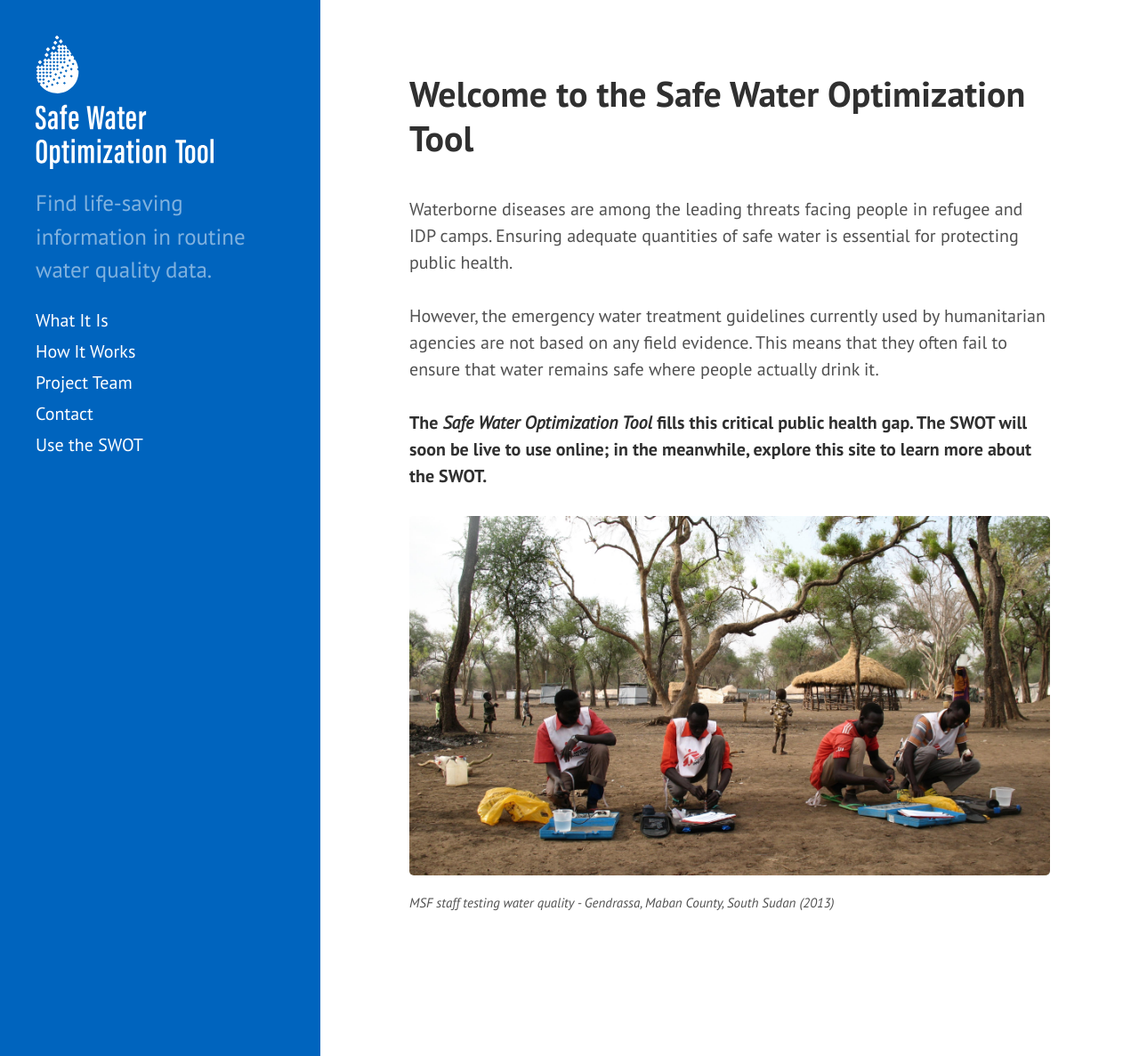
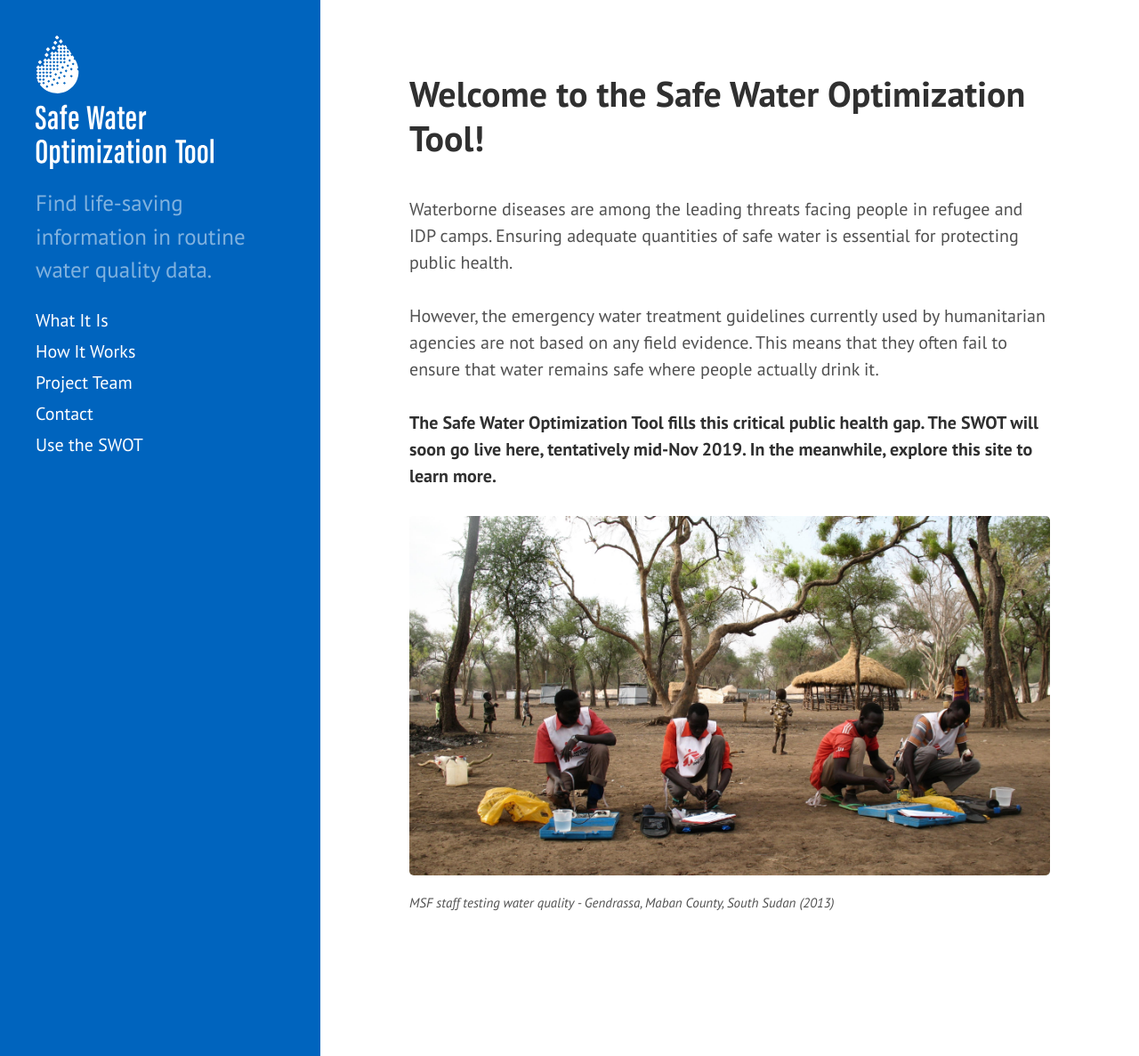
Before and after one commit to safeh2o/swot-infopage, a Jekyll site: the page built from index.html, in a window 1280 px wide and 1187 px high. Shown: the whole window at 89% size. Built offline with Jekyll 4.4.1, drawn with Linux system fonts in a browser that asks for light colours; Markdown is read by kramdown in place of the engine named in the settings; the list of posts is cut into pages by our own code.

Commit message:
Update index.html

```diff
--- a/index.html
+++ b/index.html
@@ -1,13 +1,13 @@
 ---
 layout: page
-title: Welcome to the Safe Water Optimization Tool
+title: Welcome to the Safe Water Optimization Tool!
 ---
 <br>
 Waterborne diseases are among the leading threats facing people in refugee and IDP camps. Ensuring adequate quantities of safe water is essential for protecting public health.<br>
 <br>
 However, the emergency water treatment guidelines currently used by humanitarian agencies are not based on any field evidence. This means that they often fail to ensure that water remains safe where people actually drink it.</br>
 <br>
-<strong>The <em> Safe Water Optimization Tool </em> fills this critical public health gap. The SWOT will soon be live to use online; in the meanwhile, explore this site to learn more about the SWOT.</strong><br>
+<strong>The Safe Water Optimization Tool fills this critical public health gap. The SWOT will soon go live here, tentatively mid-Nov 2019. In the meanwhile, explore this site to learn more.</strong><br>
 <br>
 <div>  <img src="{{ site.baseurl }}/public/images/SWOTpic1_990.jpg" alt="MSF staff test water quality">
   <em><p style="font-size:75%">MSF staff testing water quality - Gendrassa, Maban County, South Sudan (2013) </em>
```
